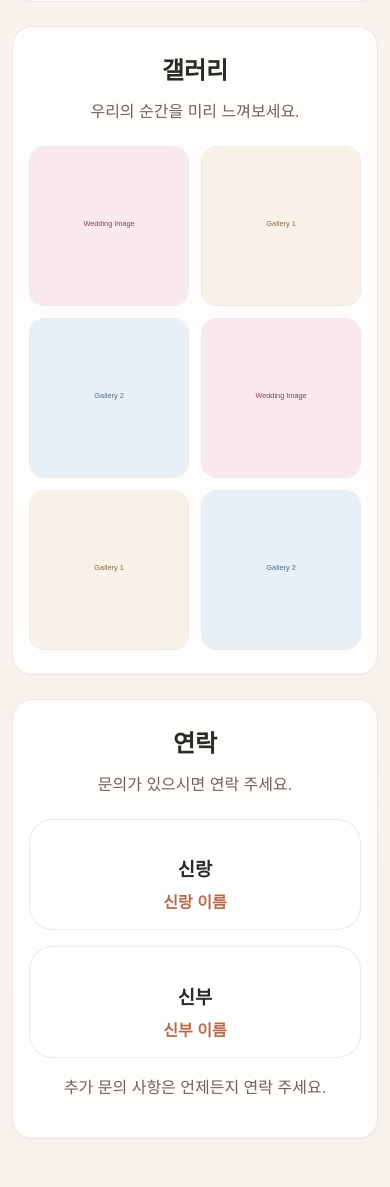
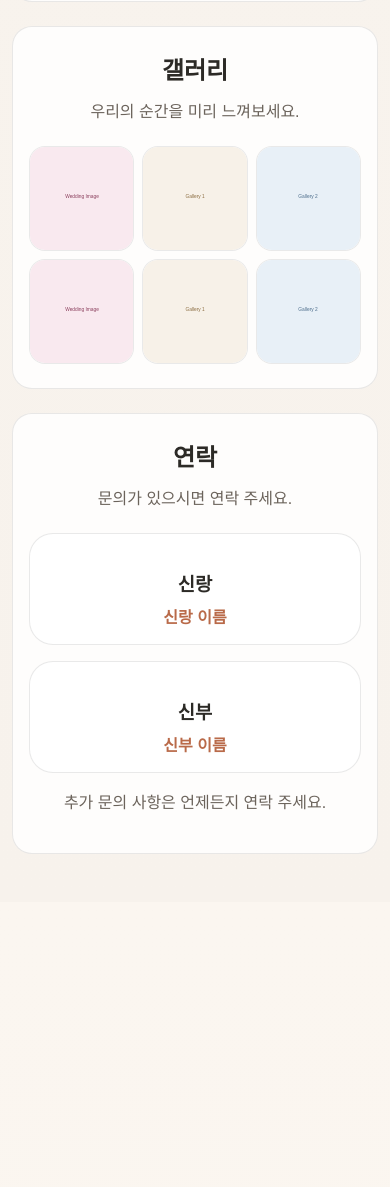
Before and after one commit to hyunwoooh5/wedding-invitation, a Jekyll site: the page built from index.html, in a window 390 px wide. Shown: the part 3266-4453 px from the top of the page. Built offline with Jekyll 4.4.1, drawn with Linux system fonts in a browser that asks for light colours; some web fonts are replaced; after the commit the page ends 4168 px from its top, so only the background shows below that.

Commit message:
resize toggles in gallery for mobile

```diff
--- a/assets/css/style.css
+++ b/assets/css/style.css
@@ -500,6 +500,40 @@
     width: 100%;
   }
 
+  .gallery-grid {
+    grid-template-columns: repeat(3, minmax(0, 1fr));
+    gap: 0.5rem;
+  }
+
+  .gallery-lightbox {
+    gap: 0.5rem;
+    padding: 2.5rem 0.75rem;
+  }
+
+  .gallery-lightbox-close {
+    top: 0.75rem;
+    right: 0.75rem;
+    width: 2rem;
+    height: 2rem;
+    font-size: 1.35rem;
+  }
+
+  .gallery-lightbox-prev,
+  .gallery-lightbox-next {
+    width: 1.25rem;
+    height: 2rem;
+    border-radius: 5px;
+    font-size: 1rem;
+  }
+
+  .gallery-lightbox-prev {
+    left: 0.35rem;
+  }
+
+  .gallery-lightbox-next {
+    right: 0.35rem;
+  }
+
   .section-block {
     margin-top: 1.5rem;
     padding: 1.5rem 1rem;
```
